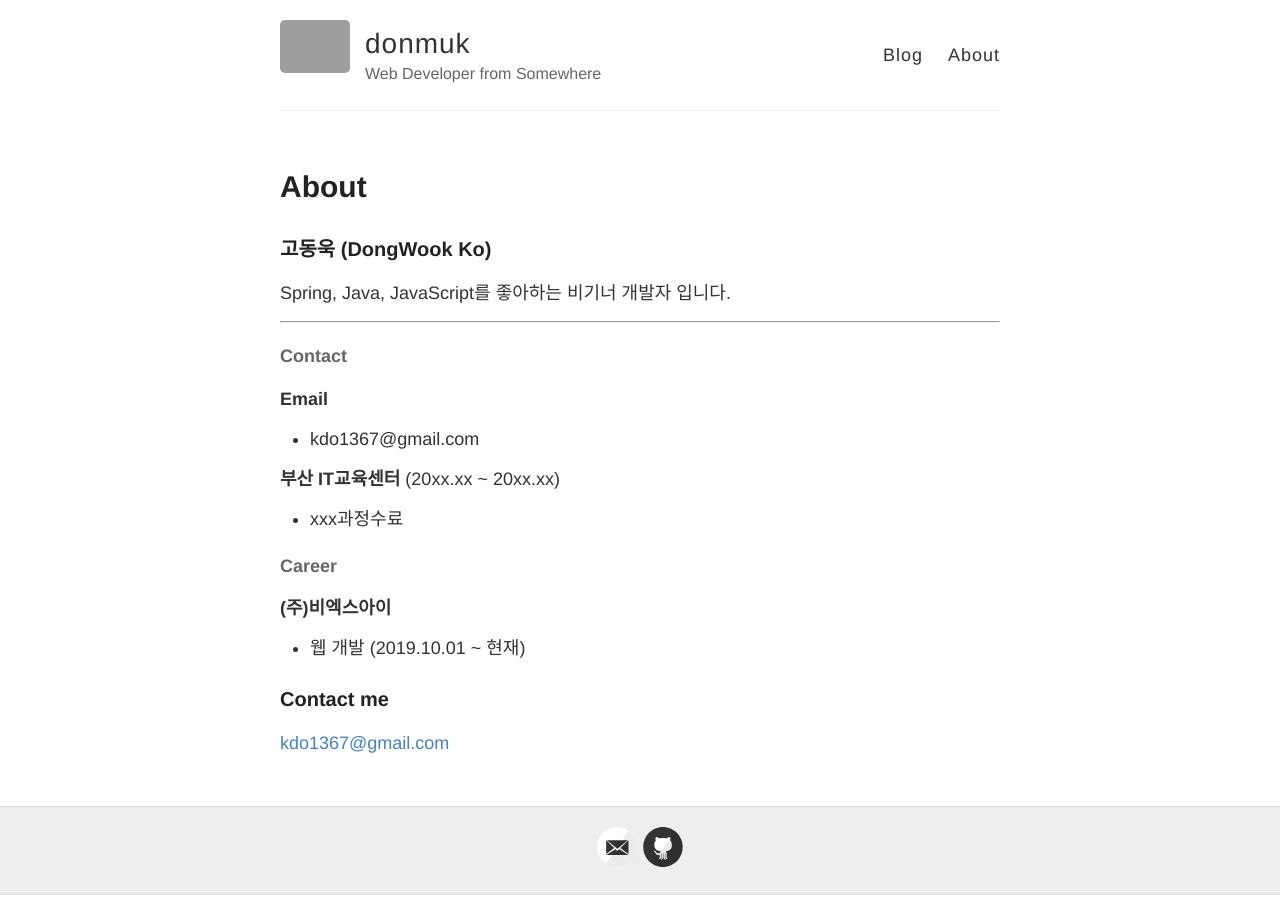
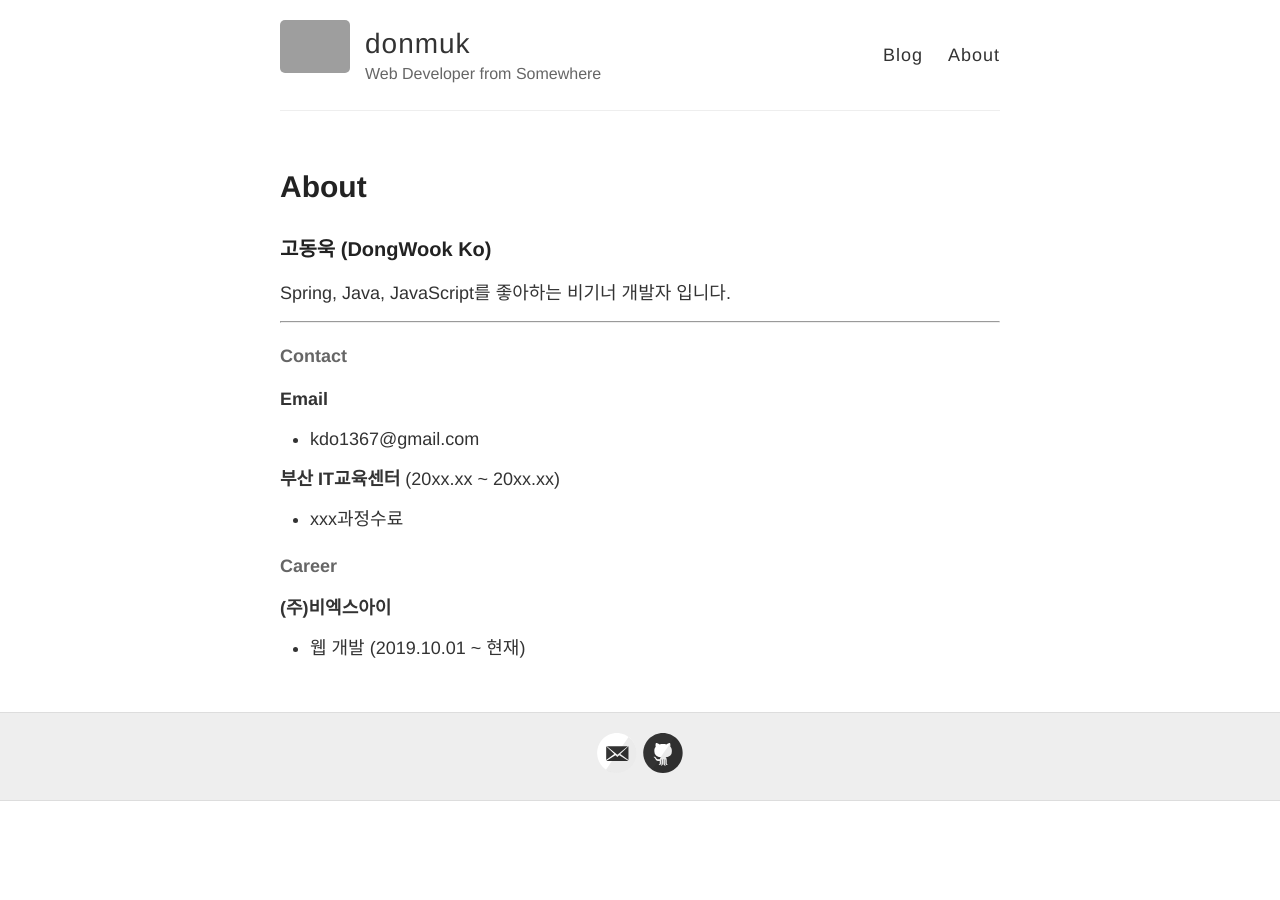
Before and after one commit to donmuk/donmuk.github.io, a Jekyll site: the page built from about.md, in a window 1280 px wide. Built offline with Jekyll 4.4.1, drawn with Linux system fonts in a browser that asks for light colours; grey boxes are pictures that could not be loaded.

Commit message:
Update about.md

```diff
--- a/about.md
+++ b/about.md
@@ -27,6 +27,3 @@ Spring, Java, JavaScript를 좋아하는 비기너 개발자 입니다.
 #### Career
 **(주)비엑스아이**
 - 웹 개발 (2019.10.01 ~ 현재)
-
-### Contact me
-[kdo1367@gmail.com](mailto:kdo1367@gmail.com)
```
